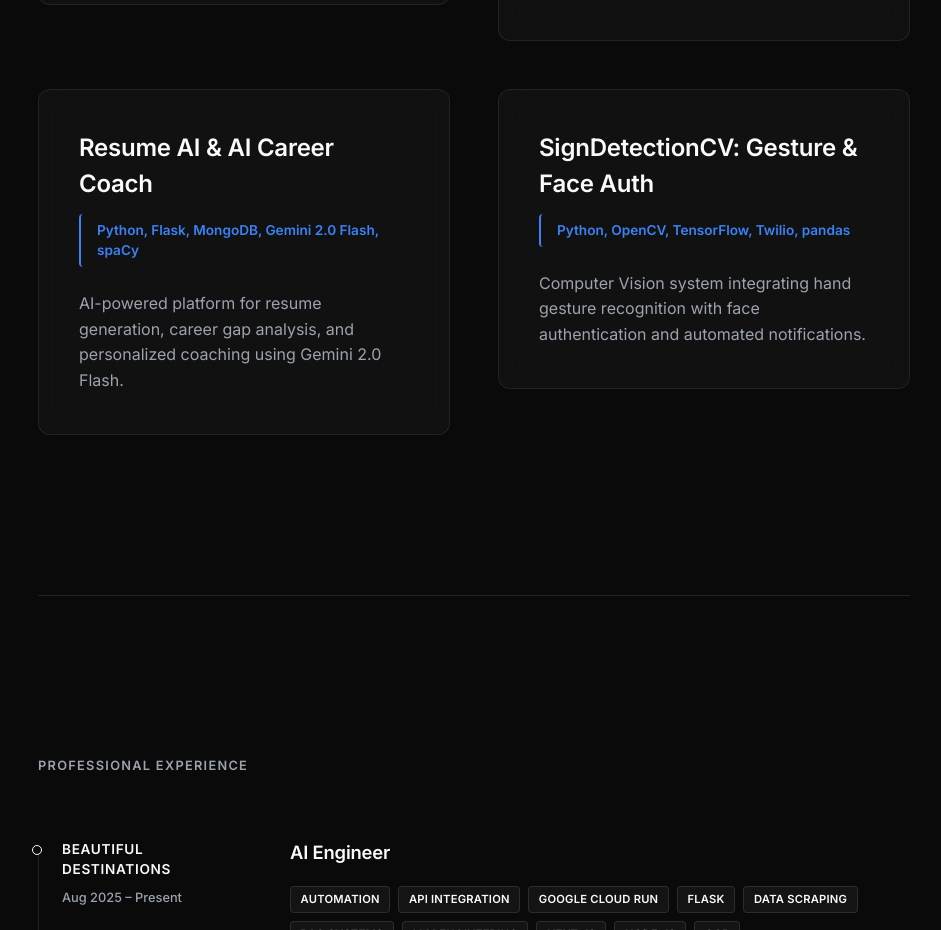
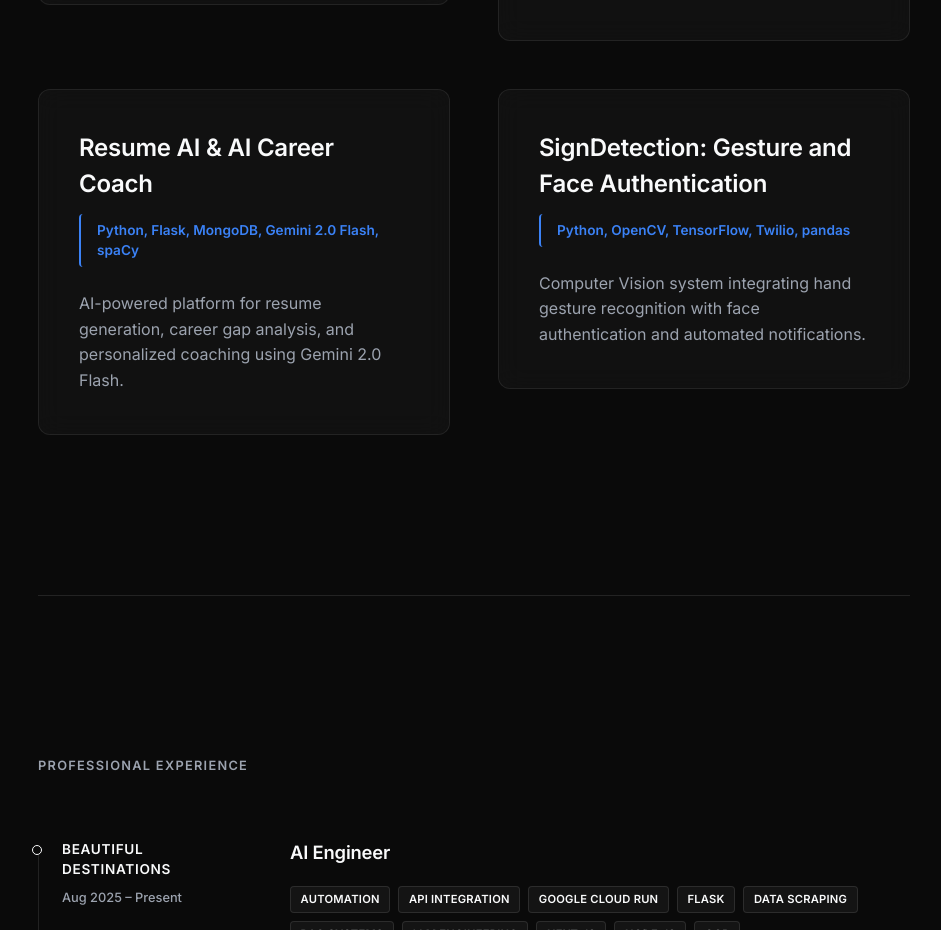
Before and after one commit to Gayatri1626/portfolio, a React app: page / in a window 1280 px wide. Shown: the part 2040-2970 px from the top of the page, without its empty margins (306-1247 px from the left). Built offline with nearby package versions, Linux system fonts and the light colour scheme; the HTML template or start-up script is replaced by a standard one.

Commit message:
Update SignDetection project title

```diff
--- a/src/App.jsx
+++ b/src/App.jsx
@@ -134,7 +134,7 @@ const resumeData = {
     },
     {
       slug: "gesture-recognition",
-      title: "SignDetectionCV: Gesture & Face Auth",
+      title: "SignDetection: Gesture and Face Authentication",
       tech: "Python, OpenCV, TensorFlow, Twilio, pandas",
       description: "Computer Vision system integrating hand gesture recognition with face authentication and automated notifications.",
       details: {
```
